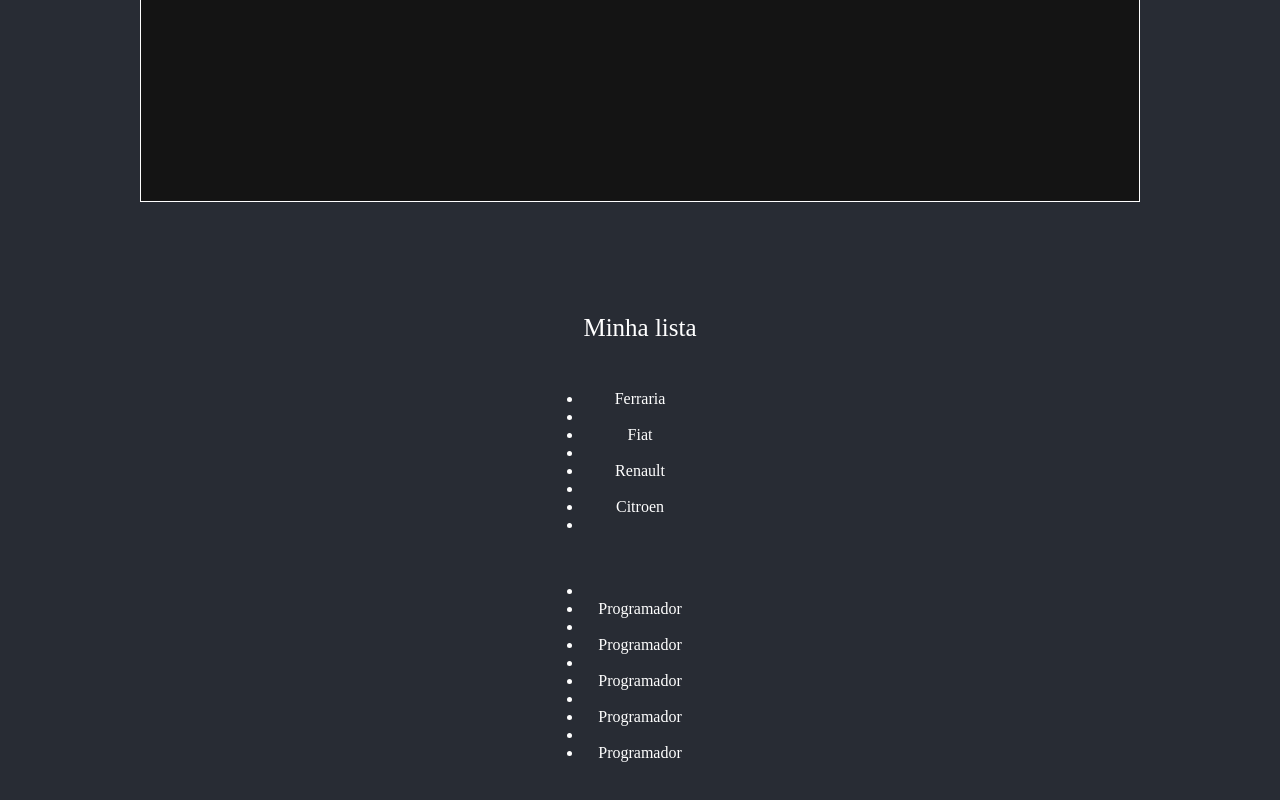
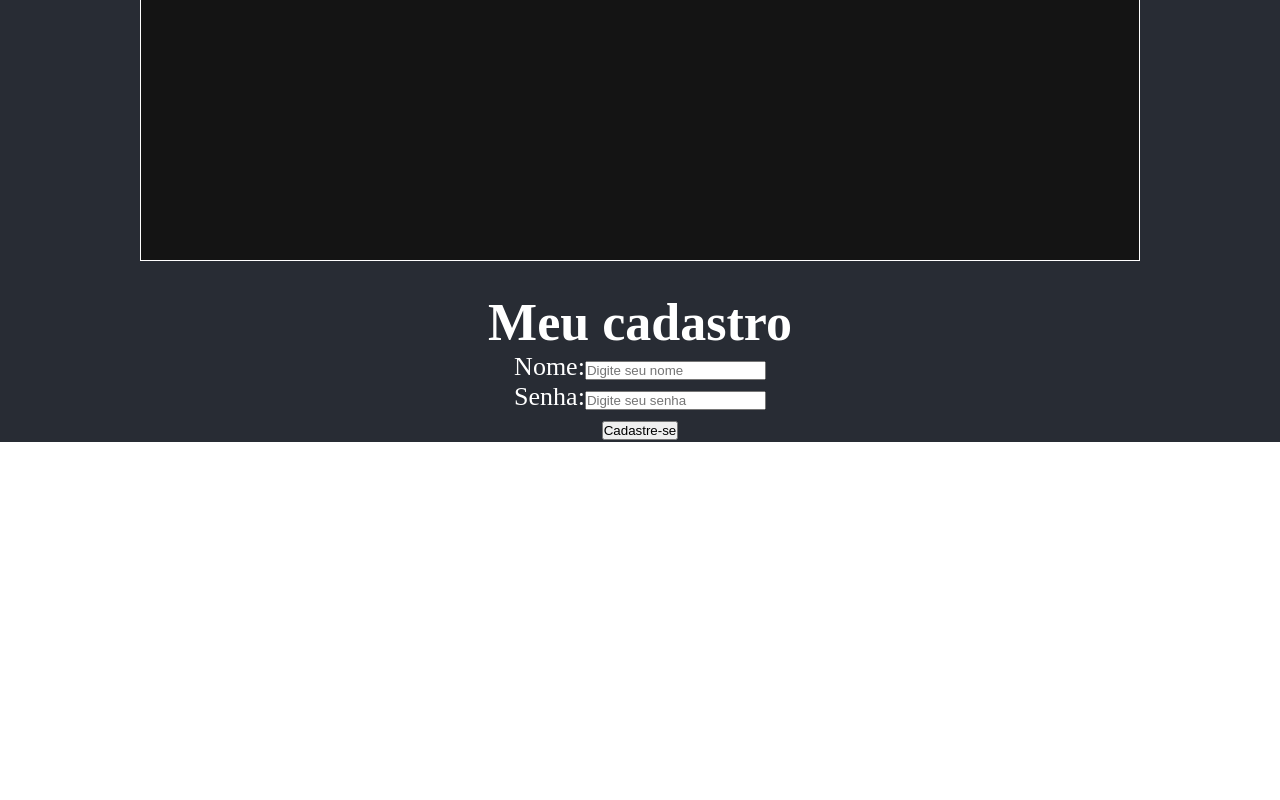
Before and after one commit to FelipeFerreiradv/react, a React (Create React App) app in the folder my-first-project/: page / in a window 1280 px wide. Shown: the part 830-1630 px from the top of the page. After the commit the page ends 1272 px from the top, so only its background shows below. Built offline with nearby package versions, Linux system fonts and the light colour scheme.

Commit message:
adiociona novos arquivos

```diff
--- a/my-first-project/src/App.js
+++ b/my-first-project/src/App.js
@@ -1,19 +1,21 @@
 // import logo from './logo.svg';
 import './App.css';
 import Person from './components/form/Person';
-import List from './components/form/list';
+import Form from './components/form/form';
 
 function App() {
   return (
     <div className="App">
       <div className="App-header">
+      <h1>Testando eventos</h1>
         <Person
           name='Felipe'
           age='16'
           work='programador'
           photo='https://encrypted-tbn0.gstatic.com/images?q=tbn:ANd9GcTwkpK0ivrW-ZGZpkcsdicJYHYggxrzBSJNZg&s'
-        />
-        <List/>
+          />
+          {/* <Event number={1}/> */}
+          <Form/>
       </div>
     </div>
   );
--- /dev/null
+++ b/my-first-project/src/components/form/form.js
@@ -0,0 +1,39 @@
+import { useState } from 'react';
+
+function Form(){
+    function cadaster_user(event){
+        event.preventDefault();
+        console.log(name);
+        console.log('cadastrou');
+        console.log(`Usuario ${name} foi cadastradi com a senha: ${password}`);
+    }
+
+    const [name, setName] = useState();
+    const [password, setPassword] = useState();
+
+    return(
+        <>
+            <h1>Meu cadastro</h1>
+            <form onSubmit={cadaster_user}>
+                <div>
+                    <label htmlFor="name">Nome:</label>
+                    <input type='text' name="text" id="text"
+                    placeholder="Digite seu nome"
+                    value={name}
+                    onChange={(e) => setName(e.target.value)}/>
+                </div>
+                <div>
+                    <label htmlFor="password">Senha:</label>
+                    <input type='password' name="password" id="password"
+                    placeholder="Digite seu senha"
+                    onChange={(e) => setPassword(e.target.value)}/>
+                </div>
+                <div>
+                    <input type='submit' value="Cadastre-se"/>
+                </div>
+            </form>
+        </>
+    )
+}
+
+export default Form;
--- a/my-first-project/src/components/form/item.js
+++ b/my-first-project/src/components/form/item.js
@@ -1,10 +1,23 @@
-function item(props){
+import PropTypes from 'prop-types'
+
+function item({marca, ano_lancamento}){
     return(
         <>
-            <li>{props.marca}</li>
-            <li>{props.work}</li>
+            <li>
+                {marca} - {ano_lancamento}
+            </li>
         </>
     )
 }
 
+item.propTypes ={
+    marca: PropTypes.string.isRequired,
+    ano_lancamento : PropTypes.number
+}
+
+item.defaultProps ={
+    marca: 'Type something',
+    ano_lancamento: 0
+}
+
 export default item;
--- a/my-first-project/src/components/form/list.js
+++ b/my-first-project/src/components/form/list.js
@@ -6,10 +6,10 @@
         <div className={styles.list_module}>
             <p>Minha lista</p>
             <ul>
-                <Item marca='Ferraria'/>
-                <Item marca='Fiat'/>
-                <Item marca='Renault'/>
-                <Item marca='Citroen'/>
+                <Item marca='Ferraria' ano_lancamento={1985}/>
+                <Item marca='Fiat' ano_lancamento={1964}/>
+                <Item marca='Renault'ano_lancamento={1950}/>
+                <Item marca='Citroen' ano_lancamento={1980}/>
             </ul>
             <ul>
                 <Item work='Programador'/>
```
Also changed, not shown: my-first-project/src/components/form/event.js (added, +13 -0 lines).
